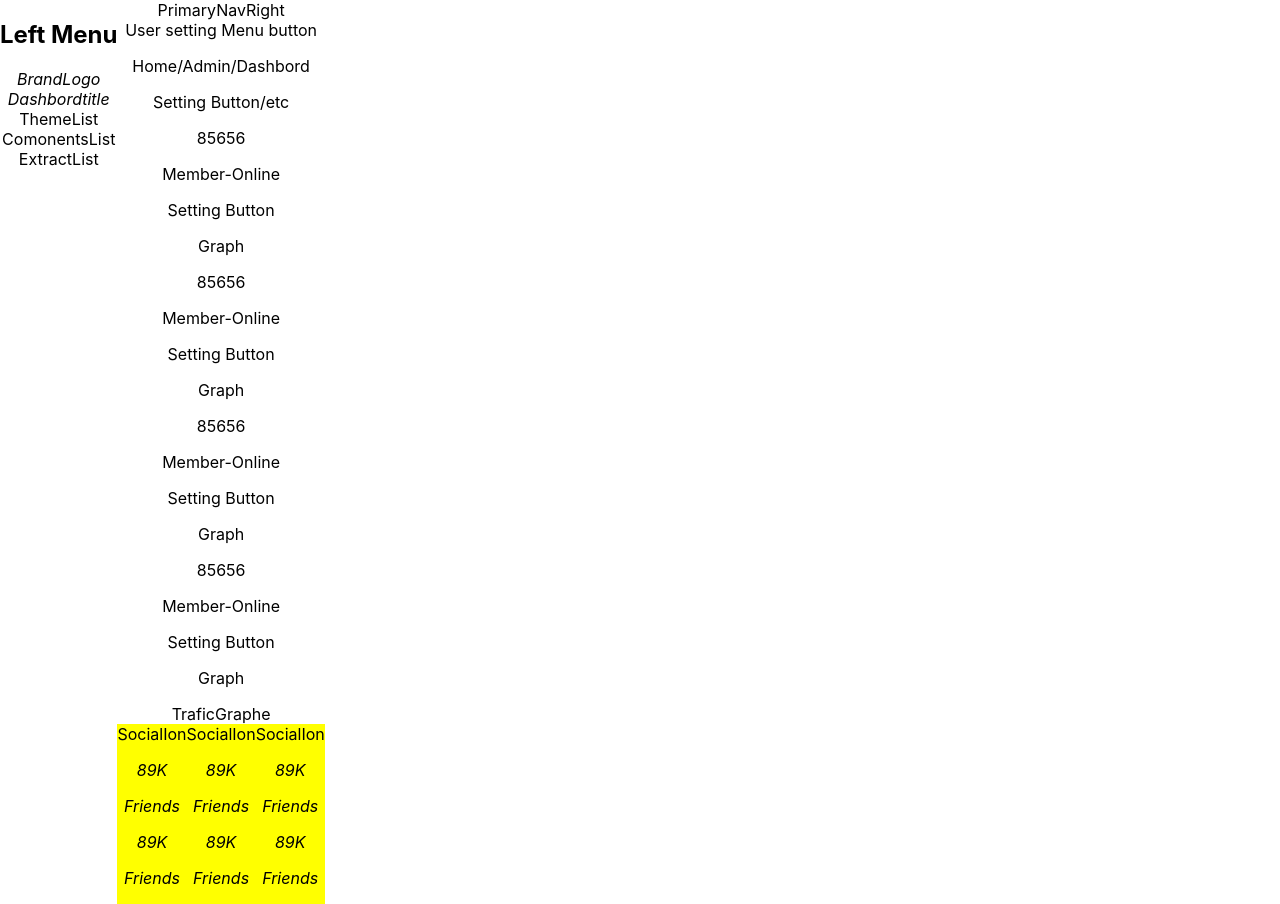
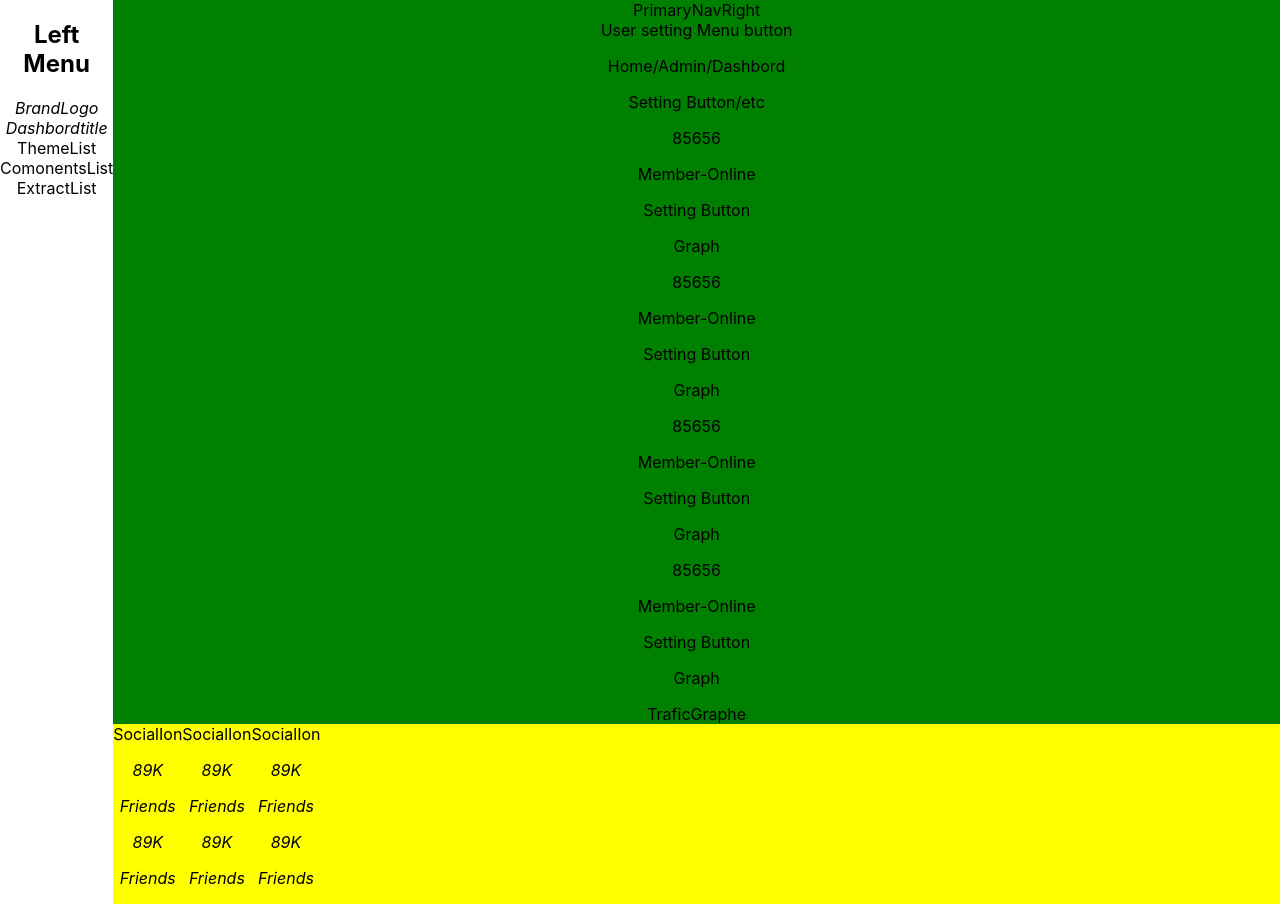
Before and after one commit to dineshabey/react-component-destructure, a React (Create React App) app: page / in a window 1280 px wide. Built offline with nearby package versions, Linux system fonts and the light colour scheme.

Commit message:
add Homeontent to style

```diff
--- a/src/layouts/home/HomeContent.js
+++ b/src/layouts/home/HomeContent.js
@@ -8,18 +8,12 @@ import OverViewList from './homeContent/OverViewList'
 
 export default function HomeContent() {
   return (
-    <div>
-      {/* <h2>HomeContent</h2> */}
+    <div style={{backgroundColor:"green",width:"100%"}}>
       <PrimaryNavBar />
-      {/* <p>Primary nav bar</p> */}
       <SecondNavBar />
-      {/* <p>2nd nav bar</p> */}
       <OverViewList />
-      {/* <p>List of member online - OverViewList</p> */}
       <TraficGraphe />
-      {/* <p>Trafic Graph</p> */}
       <SocialStatus />
-      {/* <p>Social Status</p> */}
     </div>
   )
 }
```
